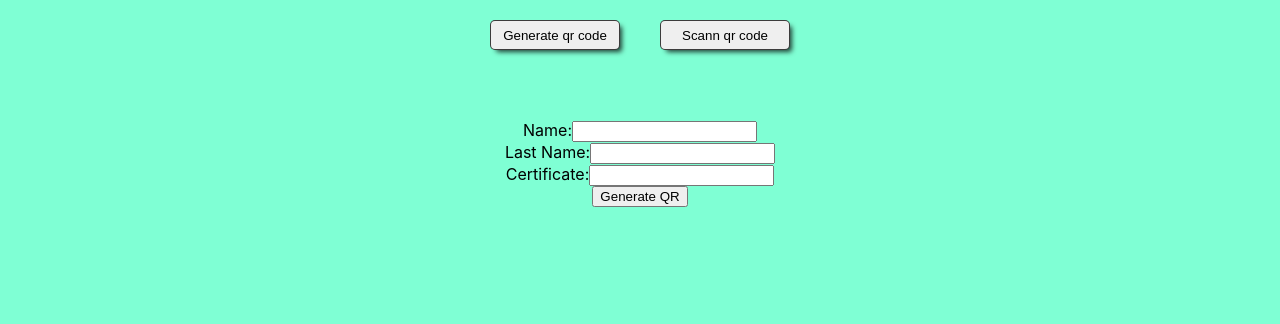
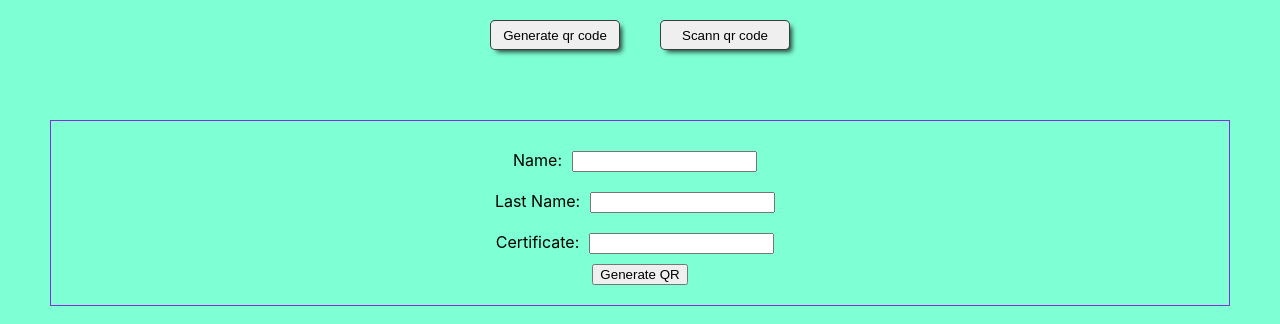
Before and after one commit to kalush81/scanner-app, a React (Create React App) app: page / in a window 1280 px wide. Both pictures are taken after a click on the button "Generate qr code". Shown: the top 324 px of the page. Built offline with nearby package versions, Linux system fonts and the light colour scheme.

Commit message:
Style inputs

```diff
--- a/src/App.css
+++ b/src/App.css
@@ -38,3 +38,10 @@
     transform: rotate(360deg);
   }
 }
+.form {
+  border: 1px solid blueviolet;
+  padding: 20px;
+}
+.form input {
+  margin: 10px;
+}
--- a/src/components/GenerateQr.js
+++ b/src/components/GenerateQr.js
@@ -23,7 +23,7 @@
   render() {
     return (
       <>
-        <form
+        <form className='form'
           onSubmit={this.handleSubmit}
           style={{ display: "flex", flexDirection: "column", margin: 50 }}
         >
```
